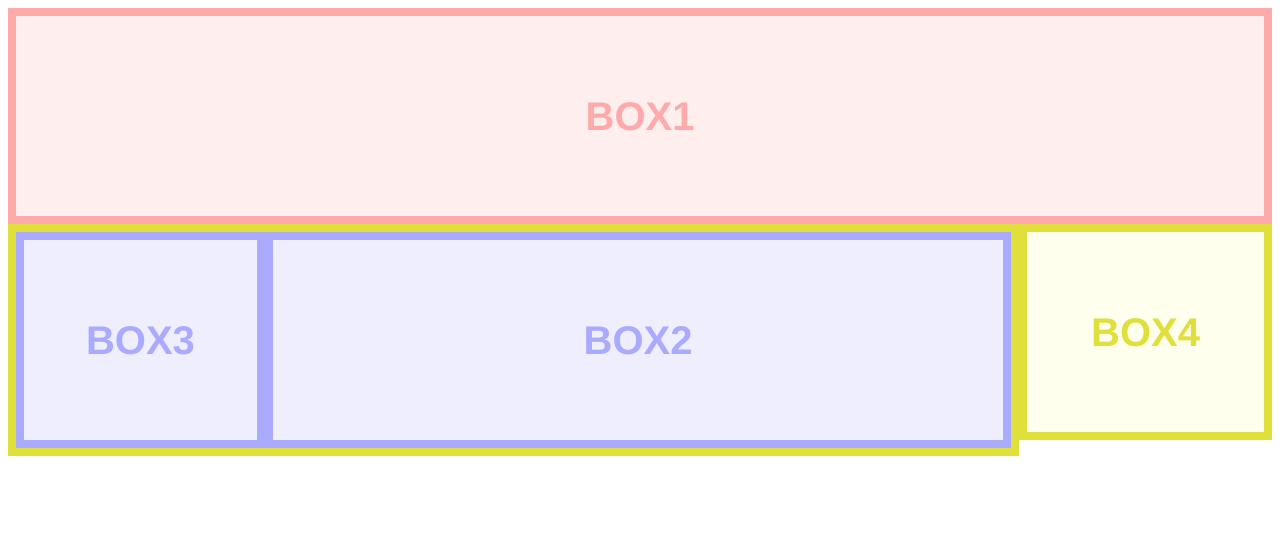
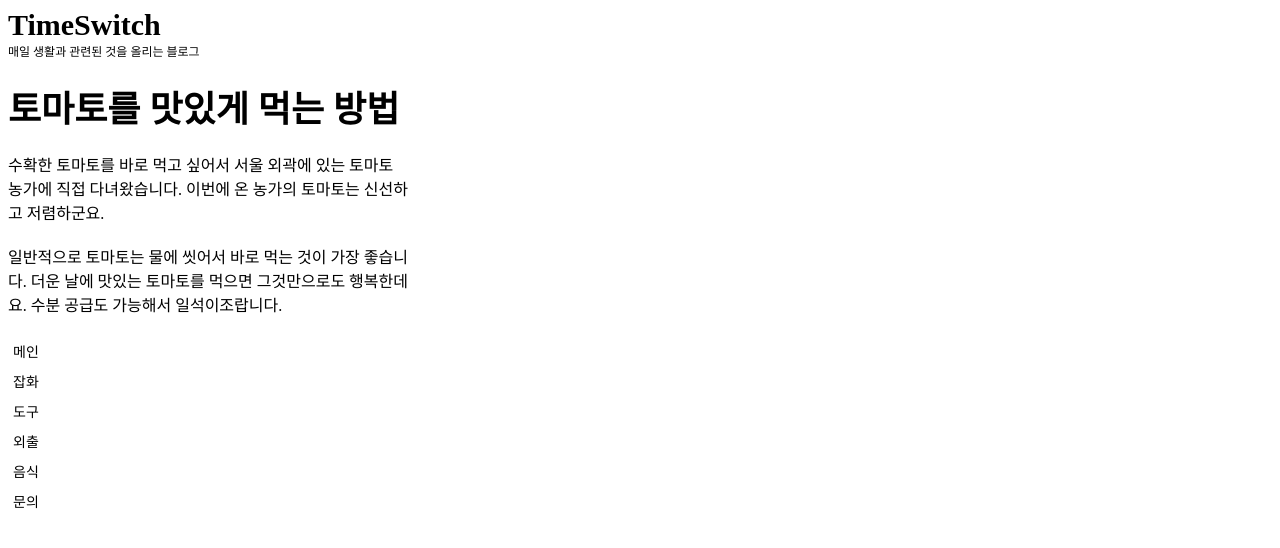
Before and after one commit to fe-backpackers/css-masters-1, a website: page src/index.html in a window 1280 px wide. Drawn offline with Linux system fonts and the light colour scheme.

Commit message:
feat: 2-1-3 메뉴(세로 정렬)

```diff
--- a/src/index.html
+++ b/src/index.html
@@ -6,58 +6,83 @@
     <title>Document</title>
     <link rel="stylesheet" href="./css/grid-guide.css" />
     <style>
-      .boxA {
-        border: none;
-        background: none;
-        line-height: normal;
-        text-align: left;
+      .site h1 a {
+        text-decoration: none;
+        color: #000;
       }
 
-      @media (min-width: 600px) {
-        .boxB:after {
-          content: "";
-          display: block;
-          clear: both;
+      .site h1 {
+        margin: 0;
+        font-size: 30px;
       }
 
-        .box2 {
-          float: right;
-          width: 75%;
+      .site p {
+        margin: 0;
+        margin-bottom: 20px;
+        font-size: 12px;
       }
 
-        .box3 {
-          float: right;
-          width: 25%;
-        }
+      .story h1 {
+        font-size: 36px;
+        margin-top: 0;
+        margin-bottom: 20px;
       }
 
-      @media (min-width: 768px) {
-        .boxA:after {
-          content: "";
-          display: block;
-          clear: both;
+      .story p {
+        max-width: 400px;
+        margin-top: 0;
+        margin-bottom: 20px;
       }
 
-        .boxB {
-          float: left;
-          width: 80%;
+      .menu ul {
+        list-style: none;
+        margin: 0;
+        padding: 0;
       }
 
-        .box4 {
-          float: left;
-          width: 20%;
+      .menu ul li a {
+        font-size: 14px;
+        padding: 5px;
+        text-decoration: none;
+        color: #000;
+        display: block;
       }
+
+      .menu ul li a:hover {
+        background-color: #eee;
       }
     </style>
   </head>
   <body>
-    <div class="box1">BOX1</div>
-    <div class="boxA">
-      <div class="boxB">
-        <div class="box2">BOX2</div>
-        <div class="box3">BOX3</div>
+    <div class="site">
+      <h1><a href="#">TimeSwitch</a></h1>
+      <p>매일 생활과 관련된 것을 올리는 블로그</p>
     </div>
-      <div class="box4">BOX4</div>
+
+    <div class="story">
+      <h1>토마토를 맛있게 먹는 방법</h1>
+
+      <p>
+        수확한 토마토를 바로 먹고 싶어서 서울 외곽에 있는 토마토 농가에 직접
+        다녀왔습니다. 이번에 온 농가의 토마토는 신선하고 저렴하군요.
+      </p>
+
+      <p>
+        일반적으로 토마토는 물에 씻어서 바로 먹는 것이 가장 좋습니다. 더운 날에
+        맛있는 토마토를 먹으면 그것만으로도 행복한데요. 수분 공급도 가능해서
+        일석이조랍니다.
+      </p>
+    </div>
+
+    <div class="menu">
+      <ul>
+        <li><a href="#">메인</a></li>
+        <li><a href="#">잡화</a></li>
+        <li><a href="#">도구</a></li>
+        <li><a href="#">외출</a></li>
+        <li><a href="#">음식</a></li>
+        <li><a href="#">문의</a></li>
+      </ul>
     </div>
   </body>
 </html>
```
Lines whose indentation alone changed are shown as unchanged.
